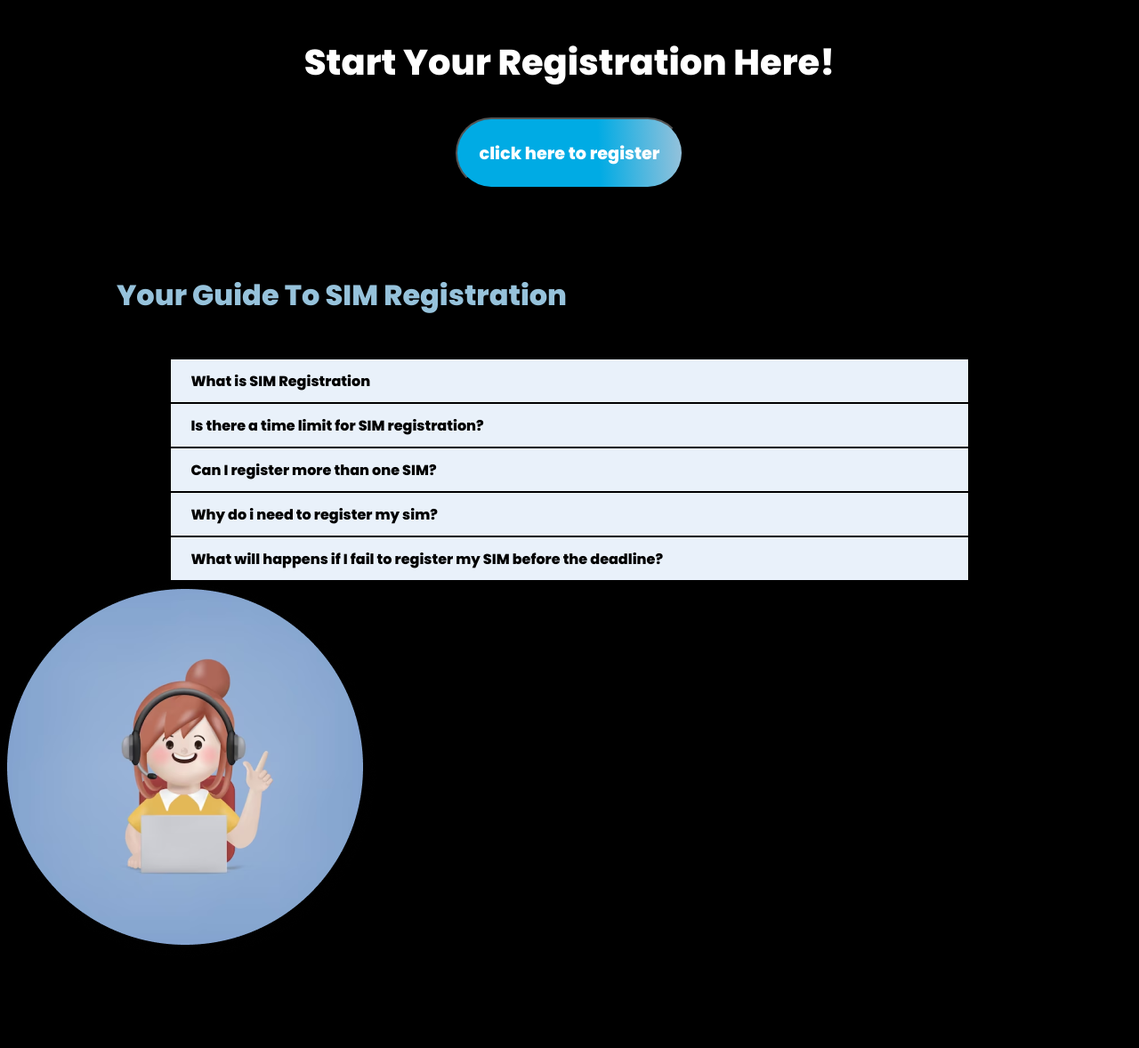
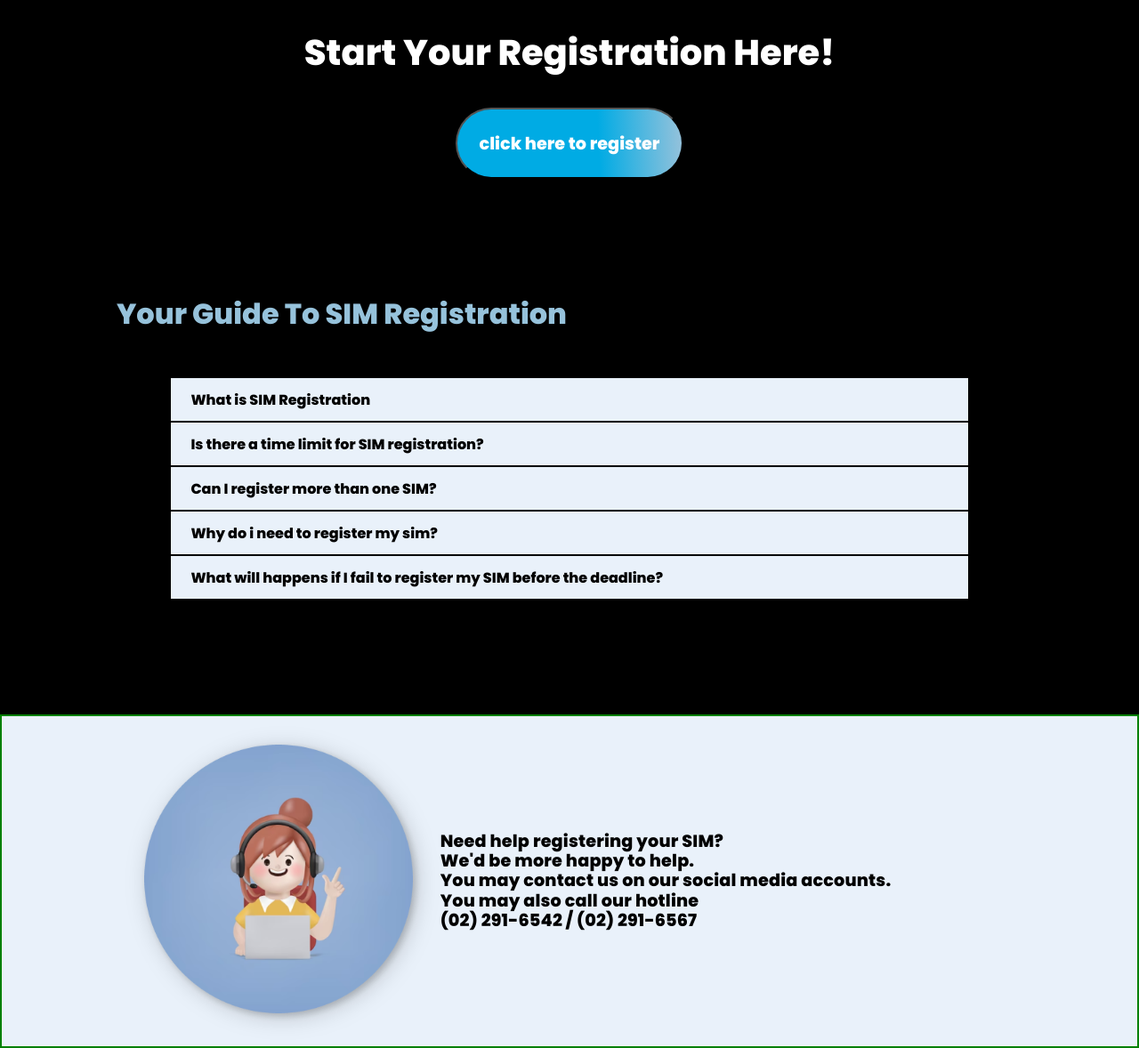
Before and after one commit to SharuHaru/SImcard-Registartion-Project, a PHP site: page / in a window 1280 px wide. Shown: the part 1440-2618 px from the top of the page at 89% size. Before the commit the page ends 2502 px from the top, so only its background shows below. Run offline with PHP 8.4, Linux system fonts and the light colour scheme.

Commit message:
design for help

```diff
--- a/css/style.css
+++ b/css/style.css
@@ -29,7 +29,7 @@
     border-bottom: 1px solid #98C1D9;
     color: white;
     width: 100%;
-    height: 12vh;
+    height: 85px;
     z-index: 100;
 }
 
@@ -275,7 +275,8 @@
     display: flex;
     flex-direction: column;
     align-items: center;
-    padding-top: 6rem;
+    padding-top: 10%;
+    padding-bottom: 10%;
 
 }
 
@@ -331,7 +332,50 @@
 
 }
 
+/* ======================= HELP SECTION ======================= */
 
+.help {
+    border: 2px solid green ;
+    background: #E9F1FA;
+    padding: 2% 12%;
+    height: 40vh;
+    display: flex;
+
+
+}
+
+.help .help-image{
+    display: flex;
+    justify-content: flex-start;
+    align-items: center;
+    height: 100%;
+    width: 35%;
+
+}
+
+.help img {
+    height: 100%;
+    filter: drop-shadow(4px 4px 12px rgba(0, 0, 0, 0.18));
+}
+
+.help .help-text {
+
+    display: flex;
+    justify-content: flex-start;
+    align-items: center;
+    width: 65%;
+
+
+}
+
+.help-text span {
+    font-family: 'Poppins';
+    font-weight: 600;
+    font-weight: 550;
+    font-size: 1.2rem;
+    line-height: 1.4rem;
+    letter-spacing: .01rem;
+}
 .number-otp {
     position: fixed;
     border-radius: 30px;
```
